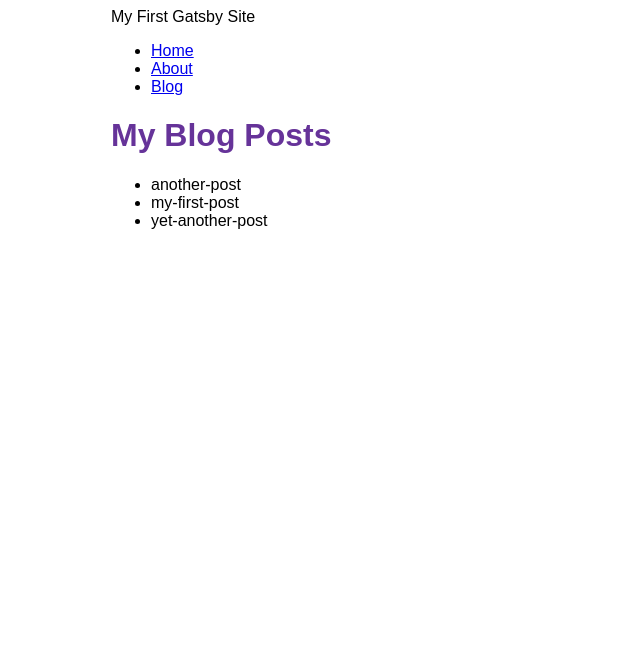
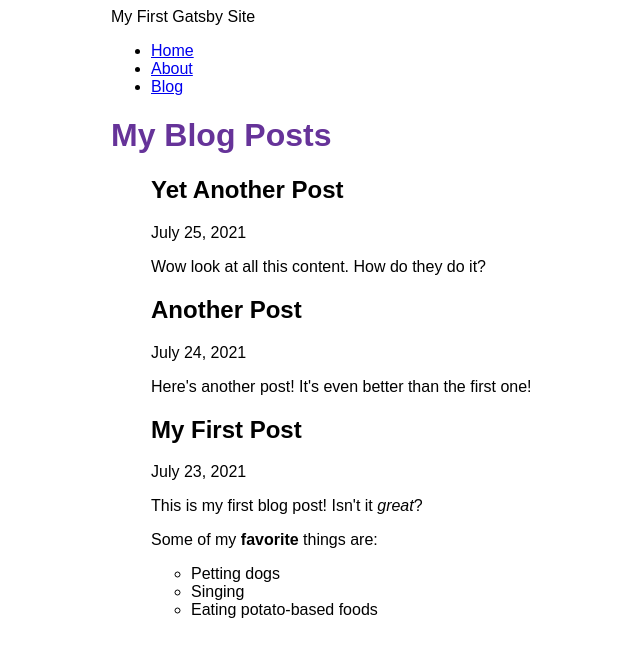
Before and after one commit to antonidos/gatsby-start, a Gatsby site: page /blog in a window 1280 px wide. Shown: the whole page, without its empty margins (279-919 px from the left). Built offline with nearby package versions, Linux system fonts and the light colour scheme; Gatsby itself is replaced by a stand-in of ours.

Commit message:
Finished Gatsby Tutorial Part 5

```diff
--- a/blog/another-post.mdx
+++ b/blog/another-post.mdx
@@ -0,0 +1,6 @@
+---
+title: "Another Post"
+date: "2021-07-24"
+---
+
+Here's another post! It's even better than the first one!
--- a/blog/my-first-post.mdx
+++ b/blog/my-first-post.mdx
@@ -0,0 +1,12 @@
+---
+title: "My First Post"
+date: "2021-07-23"
+---
+
+This is my first blog post! Isn't it *great*?
+
+Some of my **favorite** things are:
+
+* Petting dogs
+* Singing
+* Eating potato-based foods
--- a/blog/yet-another-post.mdx
+++ b/blog/yet-another-post.mdx
@@ -0,0 +1,6 @@
+---
+title: "Yet Another Post"
+date: "2021-07-25"
+---
+
+Wow look at all this content. How do they do it?
--- a/gatsby-config.js
+++ b/gatsby-config.js
@@ -11,6 +11,7 @@ module.exports = {
         name: `blog`,
         path: `${__dirname}/blog`,
       }
-    }
+    },
+    "gatsby-plugin-mdx"
   ],
 };
--- a/package.json
+++ b/package.json
@@ -15,9 +15,12 @@
     "clean": "gatsby clean"
   },
   "dependencies": {
+    "@mdx-js/mdx": "^1.6.22",
+    "@mdx-js/react": "^1.6.22",
     "gatsby": "^3.10.2",
     "gatsby-plugin-gatsby-cloud": "^2.10.1",
     "gatsby-plugin-image": "^1.12.0",
+    "gatsby-plugin-mdx": "^2.12.0",
     "gatsby-plugin-sharp": "^3.12.0",
     "gatsby-source-filesystem": "^3.12.0",
     "react": "^17.0.1",
--- a/src/pages/blog.js
+++ b/src/pages/blog.js
@@ -1,5 +1,6 @@
 import * as React from 'react'
 import { graphql } from 'gatsby'
+import { MDXRenderer } from 'gatsby-plugin-mdx'
 import Layout from '../components/layout'
 
 const BlogPage = ({data}) => {
@@ -7,10 +8,14 @@ const BlogPage = ({data}) => {
         <Layout pageTitle="My Blog Posts">
             <ul>
                 {
-                    data.allFile.nodes.map(node=> (
-                        <li key={node.name}>
-                            {node.name}
-                        </li>
+                    data.allMdx.nodes.map(node=> (
+                        <article key={node.id}>
+                            <h2>{node.frontmatter.title}</h2>
+                            <p>{node.frontmatter.date}</p>
+                            <MDXRenderer>
+                                {node.body}
+                            </MDXRenderer>
+                        </article>
                     ))
                 }
             </ul>
@@ -20,9 +25,14 @@ const BlogPage = ({data}) => {
 
 export const query = graphql`
     query {
-        allFile {
-            nodes {
-                name
+        allMdx(sort: {fields: frontmatter___date, order: DESC}) {
+            nodes{
+                frontmatter{
+                    date(formatString:"MMMM D, YYYY")
+                    title
+                }
+                id
+                body
             }
         }
     }
```
Also changed, not shown: 1 other file.
